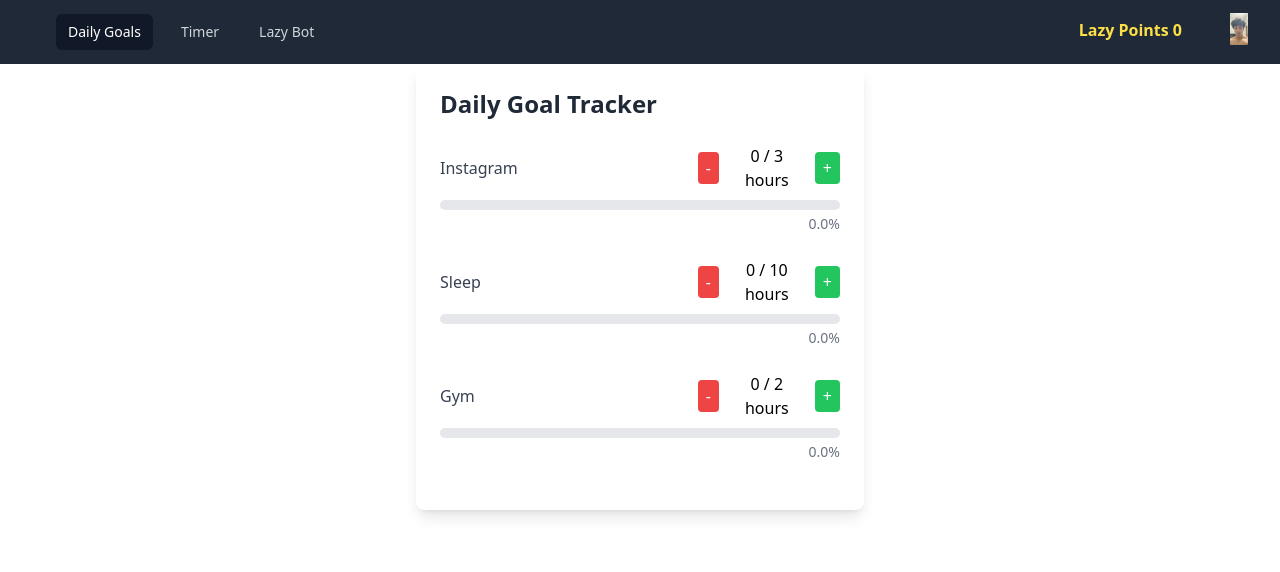
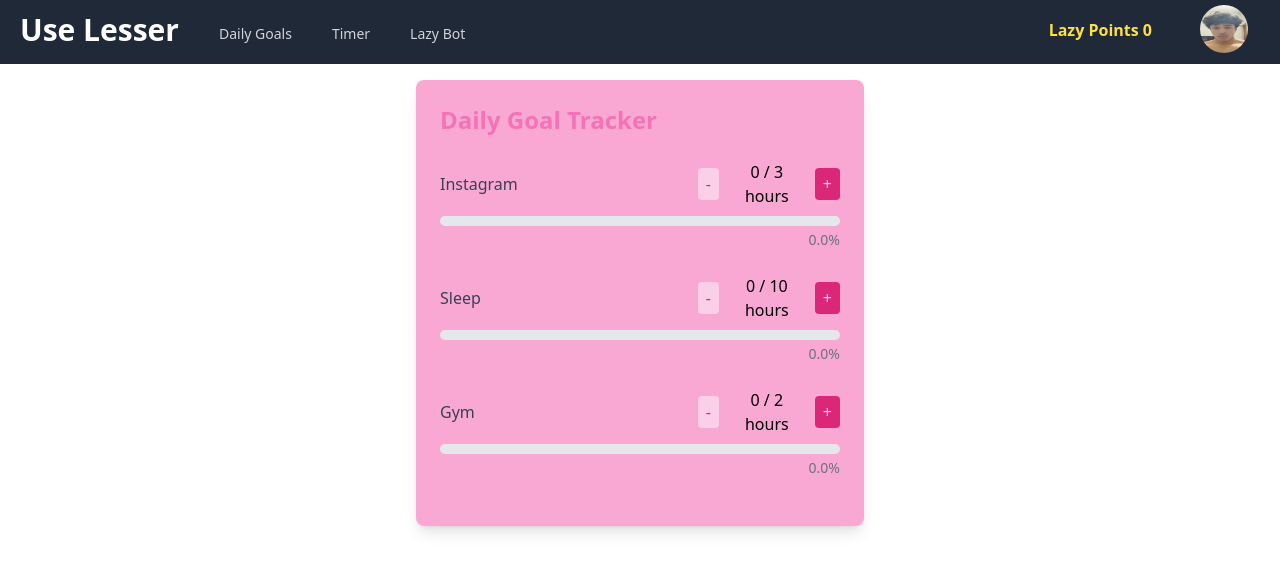
Before and after one commit to Voidknight-2004/use_lesser, a React (Vite) app in the folder use_lesser/: page /goals in a window 1280 px wide. Shown: the top 572 px of the page. Built offline with nearby package versions, Linux system fonts and the light colour scheme; a web font is replaced by a local one.

Commit message:
styling
Co-Authored-By: Rohan A Jacob <151175966+Voidknight-2004@users.noreply.github.com>

```diff
--- a/use_lesser/src/components/AlarmClock.jsx
+++ b/use_lesser/src/components/AlarmClock.jsx
@@ -145,16 +145,16 @@ const AlarmClock = () => {
   };
 
   return (
-    <div className="max-w-xl mx-auto p-4 mt-10 bg-white rounded-lg shadow-md">
+    <div className="max-w-xl mx-auto p-10 mt-10 bg-blue-200 rounded-full shadow-md">
       <div className="flex items-center justify-center mb-6">
-        <Clock size={64} className="mr-4 text-blue-500" />
+        <Clock size={128} className="mr-4 text-blue-500" />
         <h2 className="text-2xl font-bold">
           {formatTime(currentTime)}
         </h2>
       </div>
 
       {/* Add Alarm Section */}
-      <div className="flex mb-4 space-x-2">
+      <div className="flex mb-9 space-x-4 ">
         <input
           type="time"
           value={newAlarm.time}
@@ -172,33 +172,33 @@ const AlarmClock = () => {
           onClick={addAlarm}
           className="bg-blue-500 text-white p-2 rounded-md hover:bg-blue-600 transition"
         >
-          <Plus size={20} />
+          <Plus size={40} />
         </button>
       </div>
 
       {/* Alarms List */}
       {alarms.length === 0 && (
-        <p className="text-center text-gray-500">No alarms set</p>
+        <p className="text-center text-red-400 font-bold">No alarms set</p>
       )}
 
-      <ul className="space-y-2">
+      <ul className="space-y-2 mx-20 ">
         {alarms.map((alarm) => (
           <li
             key={alarm.id}
-            className={`flex items-center justify-between p-2 rounded-md ${
+            className={`flex items-center justify-between p-2 rounded-3xl ${
               alarm.active
                 ? 'bg-gray-100'
                 : 'bg-gray-200 opacity-60'
             }`}
           >
-            <div className="flex items-center flex-col items-start">
+            <div className=" flex items-center flex-col ">
               <div className="flex items-center">
-                <span className="font-semibold mr-2">Set for: {alarm.time}</span>
+                <span className="font-bold mr-4 h-8">Set for: {alarm.time}</span>
                 {alarm.label && (
-                  <span className="text-gray-500 text-sm">{alarm.label}</span>
+                  <span className="text-gray-500 text-lg pb-2">{alarm.label}</span>
                 )}
               </div>
-              <span className="text-xs text-gray-500">
+              <span className="text-s text-gray-500">
                 Will ring at: {getActualAlarmTime(alarm.time)}
               </span>
             </div>
--- a/use_lesser/src/components/DailyGoalTracker.jsx
+++ b/use_lesser/src/components/DailyGoalTracker.jsx
@@ -59,8 +59,8 @@ const DailyGoalTracker = () => {
   };
 
   return (
-    <div className="max-w-md mx-auto p-6 bg-white rounded-lg shadow-lg">
-      <h1 className="text-2xl font-bold mb-6 text-gray-800">Daily Goal Tracker</h1>
+    <div className="max-w-md mx-auto p-6 bg-pink-300 rounded-lg shadow-lg mt-4   ">
+      <h1 className="text-2xl font-bold mb-6 text-pink-400">Daily Goal Tracker</h1>
 
       {goals.map(goal => (
         <div key={goal.id} className="mb-6">
@@ -69,7 +69,7 @@ const DailyGoalTracker = () => {
             <div className="flex items-center space-x-2">
               <button
                 onClick={() => handleDecrement(goal.id)}
-                className="px-2 py-1 bg-red-500 text-white rounded hover:bg-red-600"
+                className="px-2 py-1 bg-pink-200 text-pink-600 rounded hover:bg-pink-300"
               >
                 -
               </button>
@@ -78,7 +78,7 @@ const DailyGoalTracker = () => {
               </span>
               <button
                 onClick={() => handleIncrement(goal.id)}
-                className="px-2 py-1 bg-green-500 text-white rounded hover:bg-green-600"
+                className="px-2 py-1 bg-pink-600 text-pink-200 rounded hover:bg-pink-700"
               >
                 +
               </button>
@@ -87,7 +87,7 @@ const DailyGoalTracker = () => {
 
           <div className="w-full bg-gray-200 rounded-full h-2.5">
             <div
-              className="bg-blue-600 h-2.5 rounded-full transition-all duration-300"
+              className="bg-pink-600 h-2.5 rounded-full transition-all duration-300"
               style={{ width: `${calculatePercentage(progress[goal.id], goal.target)}%` }}
             ></div>
           </div>
--- a/use_lesser/src/components/navbar.jsx
+++ b/use_lesser/src/components/navbar.jsx
@@ -18,8 +18,8 @@ export default function Navbar() {
   const {points}=usePoints();
 
   return (
-    <Disclosure as="nav" className="bg-gray-800">
-      <div className="mx-auto max-w-7xl px-2 sm:px-6 lg:px-8">
+    <Disclosure as="nav" className="bg-gray-800 ">
+      <div className="mx-auto max-w-7xl px-2 sm:px-6 lg:px-8 ">
         <div className="relative flex h-16 items-center justify-between">
           <div className="absolute inset-y-0 left-0 flex items-center sm:hidden">
             {/* Mobile menu button*/}
@@ -39,6 +39,7 @@ export default function Navbar() {
               /> }   */}
 
             </div>
+            <h1 className='text-white font-bold text-3xl p-1 -ml-4 mb-1'>Use Lesser</h1>
             <div className="hidden sm:ml-6 sm:block">
               <div className="flex space-x-4">
                 {navigation.map((item) => (
@@ -46,10 +47,8 @@ export default function Navbar() {
                     key={item.name}
                     href={item.href}
                     aria-current={item.current ? 'page' : undefined}
-                    className={classNames(
-                      item.current ? 'bg-gray-900 text-white' : 'text-gray-300 hover:bg-gray-700 hover:text-white',
-                      'rounded-md px-3 py-2 text-sm font-medium',
-                    )}
+                    className='text-gray-300 hover:bg-gray-700 hover:text-white,
+                      rounded-md px-3 py-2 text-sm font-medium mt-2'
                   >
                     {item.name}
                   </a>
@@ -78,7 +77,7 @@ export default function Navbar() {
                   {<img
                 alt="Your Company"
                 src={useless}
-                className="h-8 w-auto"
+                className="h-12 w-12 rounded-3xl"
               /> }
                 </MenuButton>
               </div>
--- a/use_lesser/src/pages/Goals.jsx
+++ b/use_lesser/src/pages/Goals.jsx
@@ -5,7 +5,7 @@ import React from "react";
 
 function Goals() {
   return (
-    <div>
+    <div >
       <DailyGoalTracker/>
     </div>
   );
```
